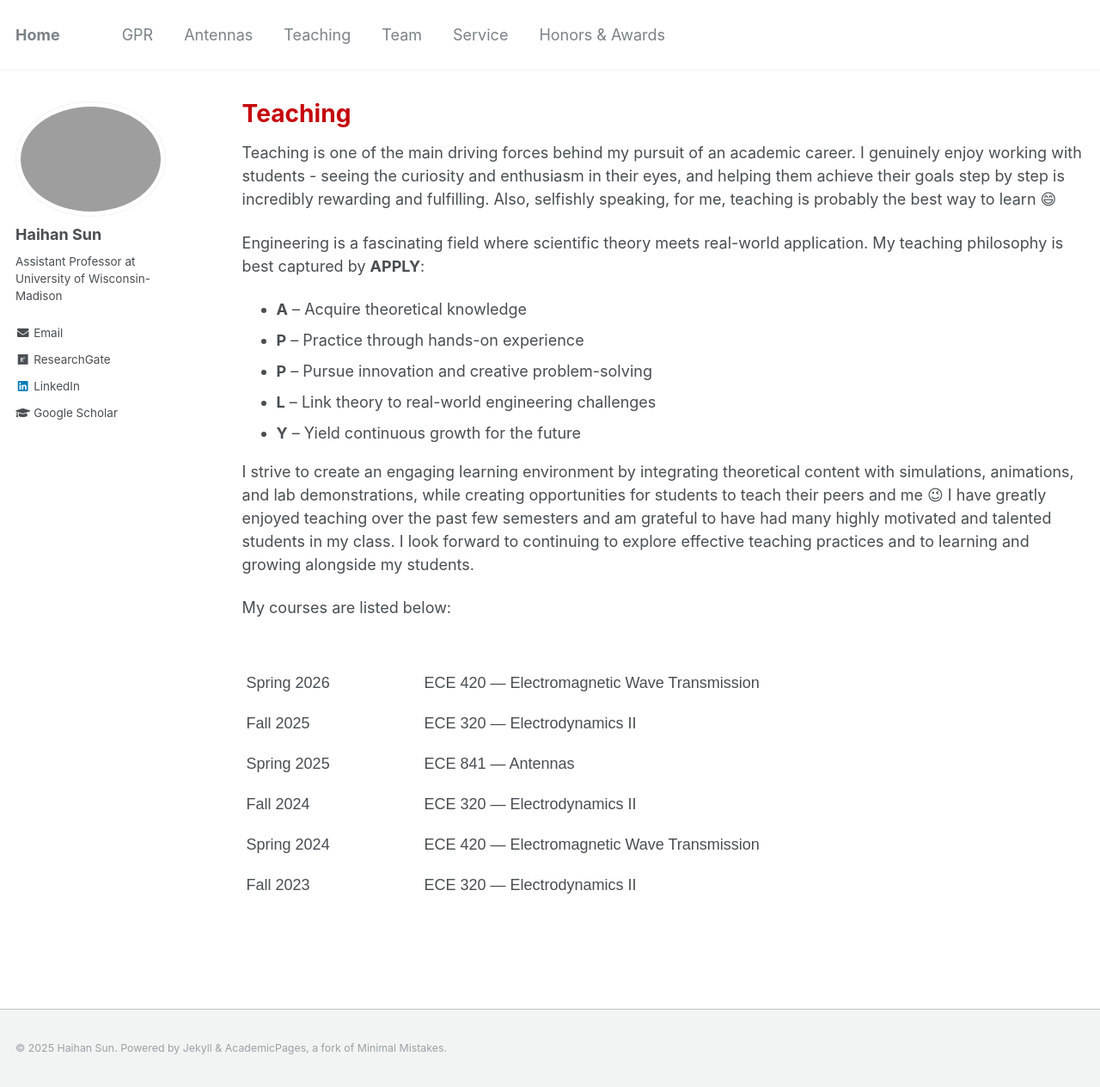
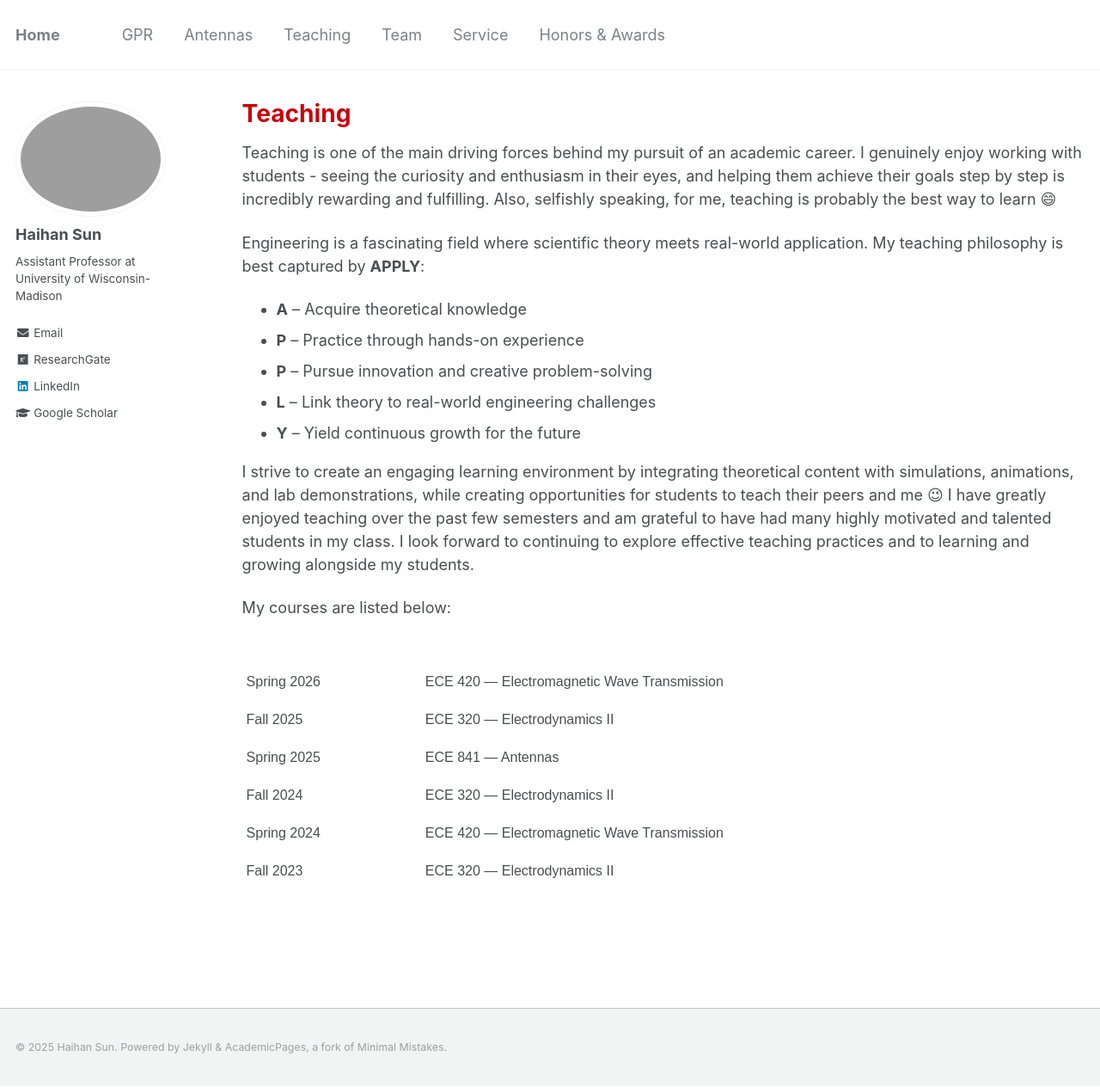
Before and after one commit to Haihan-Sun/Haihan-Sun.github.io, a Jekyll site: the page built from _pages/teaching.html, in a window 1280 px wide and 1264 px high. Shown: the whole window at 86% size. Built offline with Jekyll 4.4.1, drawn with Linux system fonts in a browser that asks for light colours.

Commit message:
Update teaching.html

```diff
--- a/_pages/teaching.html
+++ b/_pages/teaching.html
@@ -38,11 +38,11 @@ author_profile: true
 </section>
 <style type="text/css">
 .tg  {border:none;border-collapse:collapse;border-spacing:0;}
-.tg td{border-style:solid;border-width:0px;font-family:Arial, sans-serif;font-size:18px;overflow:hidden;
+.tg td{border-style:solid;border-width:0px;font-family:Arial, sans-serif;font-size:16px;overflow:hidden;
   padding:10px 5px;word-break:normal;}
-.tg th{border-style:solid;border-width:0px;font-family:Arial, sans-serif;font-size:18px;font-weight:normal;
+.tg th{border-style:solid;border-width:0px;font-family:Arial, sans-serif;font-size:16px;font-weight:normal;
   overflow:hidden;padding:10px 5px;word-break:normal;}
-.tg .tg-ko0z{background-color:#ffffff;border-color:#ffffff;font-size:18px;text-align:left;vertical-align:top}
+.tg .tg-ko0z{background-color:#ffffff;border-color:#ffffff;font-size:16px;text-align:left;vertical-align:top}
 </style>
 <br>
 <table class="tg">
```
